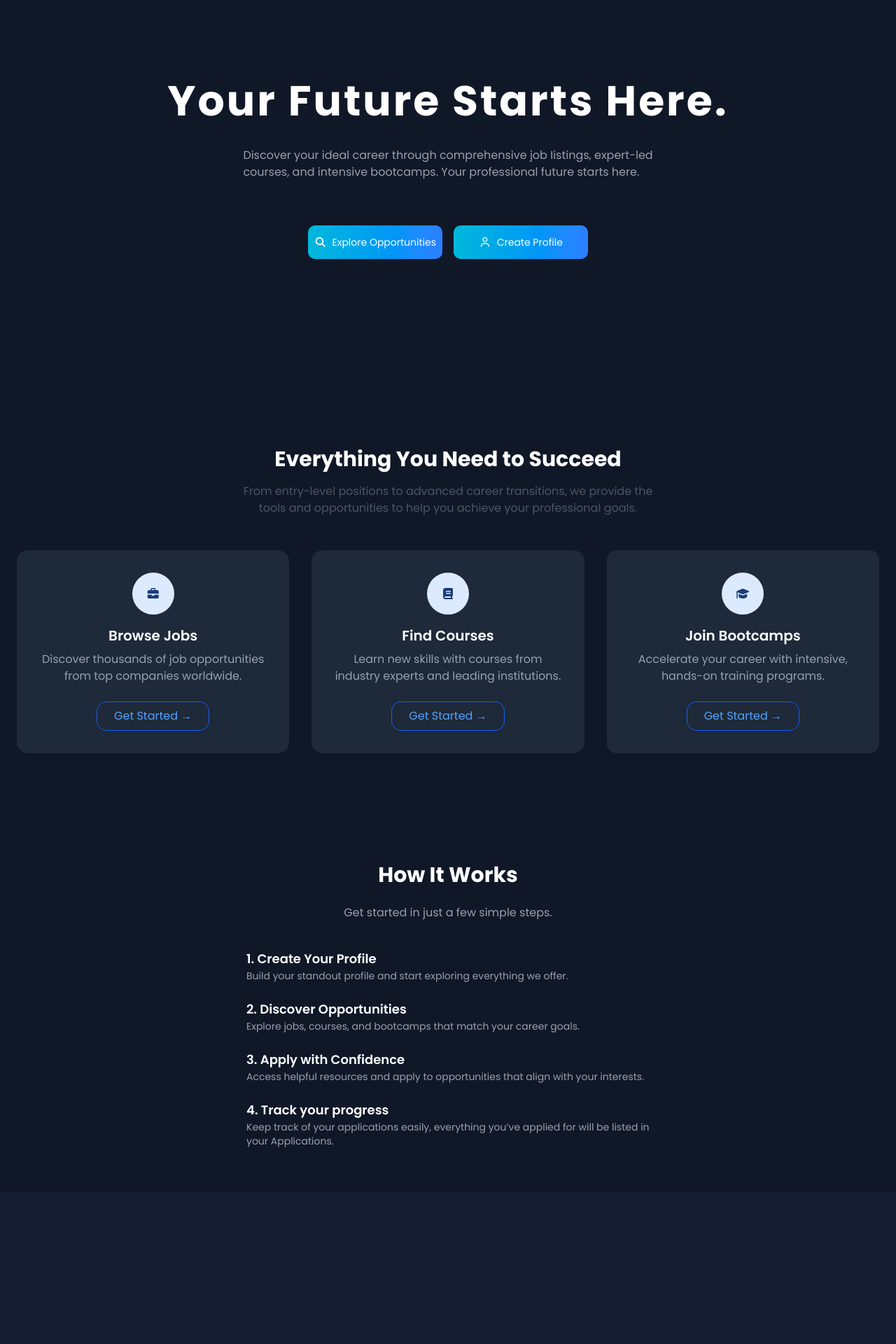
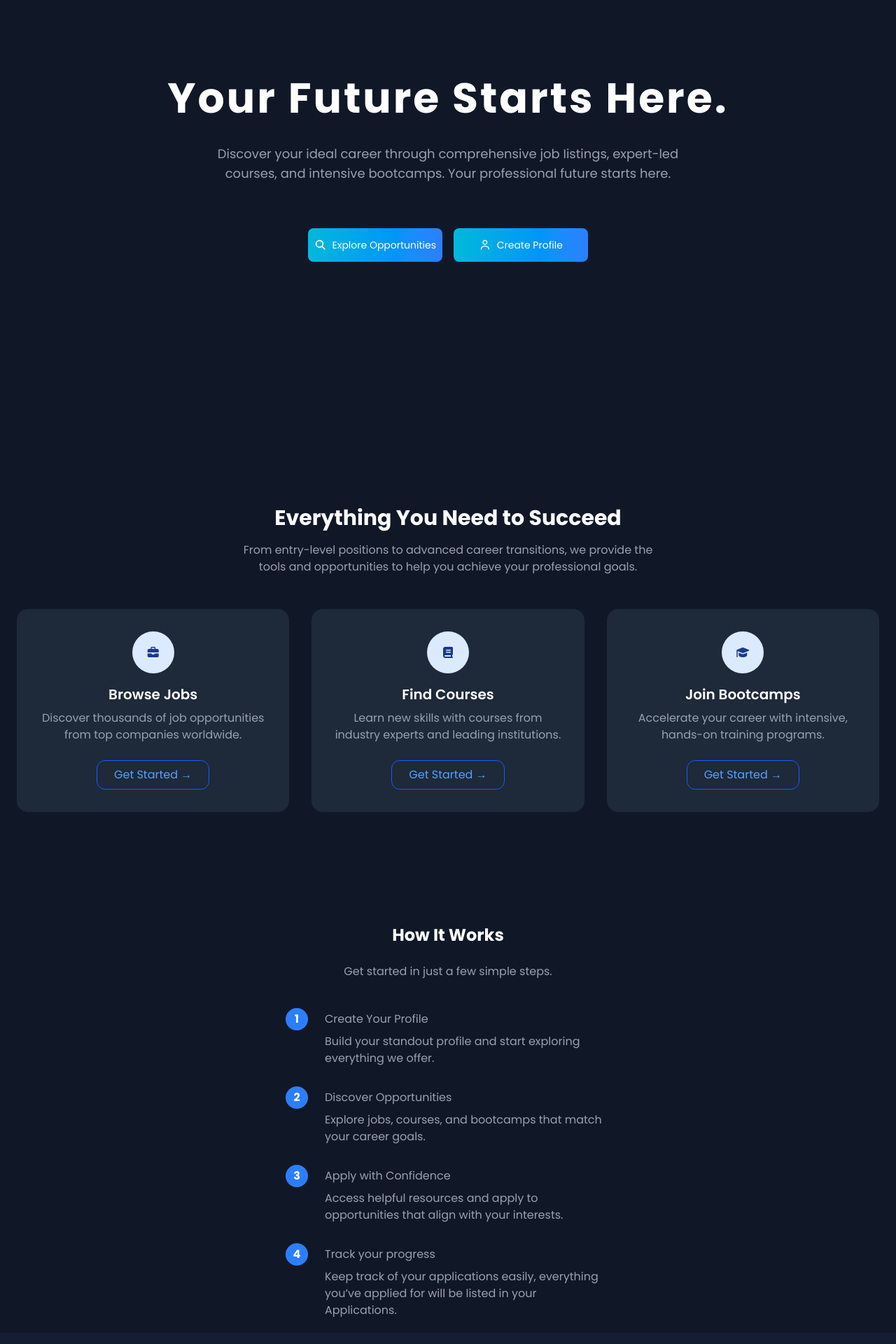
Before and after one commit to JoudKhalidAlosaimi/path-to-your-career-frontend, a React (Vite) app: page /home in a window 1280 px wide. Shown: the part 158-2078 px from the top of the page at 70% size. Before the commit the page ends 1862 px from the top, so only its background shows below. Built offline with nearby package versions, Linux system fonts and the light colour scheme.

Commit message:
added some CSS to the JobIndex component, also fixed an issue with rendering

```diff
--- a/package.json
+++ b/package.json
@@ -18,6 +18,7 @@
     "lucide-react": "^0.552.0",
     "react": "^19.1.1",
     "react-dom": "^19.1.1",
+    "react-icons": "^5.5.0",
     "react-router": "^7.9.4",
     "sweetalert2": "^11.26.3",
     "tailwind-merge": "^3.3.1",
--- a/src/components/HomePage/HomePage.css
+++ b/src/components/HomePage/HomePage.css
@@ -1,5 +1,100 @@
 @import url('https://fonts.googleapis.com/css2?family=Poppins:wght@400;600;700&display=swap');
+@import "tailwindcss";
+@import "tw-animate-css";
+
 body {
     background-color: #151d32;
     font-family: 'Poppins', sans-serif;
 }
+
+.hero-section {
+    @apply flex flex-col justify-center items-center h-screen dark:text-white;
+}
+
+.hero-title {
+    @apply text-center text-6xl font-bold tracking-wider;
+}
+
+.hero-subtitle {
+    @apply text-gray-400 mb-6 text-lg mt-9 text-center;
+}
+
+.hero-buttons {
+    @apply flex flex-col sm:flex-row justify-center items-center gap-4 mt-10;
+}
+
+.hero-button {
+    @apply dark:text-white bg-gradient-to-r from-cyan-500 to-blue-500
+    hover:bg-gradient-to-bl focus:ring-4 focus:outline-none
+    focus:ring-cyan-300 dark:focus:ring-cyan-800 font-medium
+    rounded-lg text-sm w-48 py-3.5 text-center transition;
+}
+
+.success-section {
+    @apply py-20;
+}
+
+.success-container {
+    @apply max-w-7xl mx-auto text-center px-6;
+}
+
+.success-title {
+    @apply text-3xl mb-4 font-bold text-white;
+}
+
+.success-subtitle {
+    @apply text-gray-400 mb-12;
+}
+
+.success-grid {
+    @apply grid grid-cols-1 md:grid-cols-3 gap-8;
+}
+
+.success-card {
+    @apply bg-gray-800 p-8 rounded-2xl hover:scale-105 transition-transform duration-300;
+}
+
+.success-card-icon {
+    @apply w-15 h-15 mx-auto mb-4 bg-blue-100 flex items-center justify-center rounded-full;
+}
+
+.success-card-title {
+    @apply text-xl font-semibold mb-2 text-white;
+}
+
+.success-card-text {
+    @apply text-gray-400 mb-6;
+}
+
+.success-card-button {
+    @apply inline-block border border-blue-600 text-blue-400 font-medium px-6 py-2 rounded-xl
+    hover:bg-blue-900 hover:text-white transition-colors duration-200;
+}
+
+.timeline-section {
+    @apply flex justify-center pt-20 mb-10
+}
+
+.timeline-container {
+    @apply  w-full max-w-lg px-6
+}
+
+.timeline-title {
+    @apply text-2xl font-bold mb-6 flex justify-center text-center
+}
+
+.timeline-subtitle {
+    @apply text-gray-400 mb-10 flex justify-center text-center
+}
+
+.timeline-li {
+    @apply relative flex gap-6 pb-5 items-baseline
+}
+
+.timeline-num {
+    @apply w-8 h-8 bg-blue-500 text-white rounded-full flex items-center justify-center font-bold
+}
+
+.timeline-points {
+    @apply text-gray-400
+}
--- a/src/components/HomePage/HomePage.jsx
+++ b/src/components/HomePage/HomePage.jsx
@@ -4,72 +4,72 @@ import { Link } from 'react-router'
 function HomePage() {
     return (
         <>
-            <section className='flex flex-col justify-center items-center dark:text-white h-screen'>
-                <h1 className="text-center text-6xl font-bold tracking-wider">Your Future Starts Here.</h1>
-                <p className="text-gray-400 mb-6 text-l mt-9">Discover your ideal career through comprehensive job Iistings, expert-led <br />
+            <section className='hero-section'>
+                <h1 className="hero-title">Your Future Starts Here.</h1>
+                <p className="hero-subtitle">Discover your ideal career through comprehensive job Iistings, expert-led <br />
                     courses, and intensive bootcamps. Your professional future starts here.
                 </p>
-                <div className="flex flex-col sm:flex-row justify-center items-center gap-4 mt-10">
+                <div className="hero-buttons">
                     <Link to={'/jobs'}>
-                        <button className="dark:text-white bg-gradient-to-r from-cyan-500 to-blue-500 hover:bg-gradient-to-bl focus:ring-4 focus:outline-none focus:ring-cyan-300 dark:focus:ring-cyan-800 font-medium rounded-lg text-sm w-48 py-3.5 text-center">
-                            <i className="fa-solid fa-magnifying-glass mr-2" style={{color: "#ffffff"}}></i>
+                        <button className="hero-button">
+                            <i className="fa-solid fa-magnifying-glass mr-2 text-white"></i>
                             Explore Opportunities
                         </button>
                     </Link>
 
                     <Link to={'/register'}>
-                        <button className="dark:text-white bg-gradient-to-r from-cyan-500 to-blue-500 hover:bg-gradient-to-bl focus:ring-4 focus:outline-none focus:ring-cyan-300 dark:focus:ring-cyan-800 font-medium rounded-lg text-sm w-48 py-3.5 text-center">
-                            <i className="fa-regular fa-user mr-2"></i>
+                        <button className="hero-button">
+                            <i className="fa-regular fa-user mr-2 text-white"></i>
                             Create Profile
                         </button>
                     </Link>
                     </div>
             </section>
 
-            <section className="py-3 -mt-4 mb-20">
-                <div className="max-w-7xl mx-auto text-center px-6">
-                    <h2 className="text-3xl mb-4 font-bold">Everything You Need to Succeed</h2>
-                    <p className="text-gray-600 mb-12">
+            <section className="success-section">
+                <div className="success-container">
+                    <h2 className="success-title">Everything You Need to Succeed</h2>
+                    <p className="success-subtitle">
                         From entry-level positions to advanced career transitions, we provide the <br />
                         tools and opportunities to help you achieve your professional goals.
                     </p>
 
-                    <div className="grid grid-cols-1 md:grid-cols-3 gap-8">
-                        <div className="bg-gray-800 p-8 rounded-2xl">
-                            <div className="w-15 h-15 mx-auto mb-4 bg-blue-100 flex items-center justify-center rounded-full">
-                                <i className="fa-solid fa-briefcase" style={{color: "#1b3d79"}}></i>
+                    <div className="success-grid">
+                        <div className="success-card">
+                            <div className="success-card-icon">
+                                <i className="fa-solid fa-briefcase text-blue-900"></i>
                             </div>
-                            <h3 className="text-xl font-semibold mb-2">Browse Jobs</h3>
-                            <p className="text-gray-400 mb-6">
+                            <h3 className="success-card-title">Browse Jobs</h3>
+                            <p className="success-card-text">
                                 Discover thousands of job opportunities from top companies worldwide.
                             </p>
-                            <Link to='/jobs/' className="inline-block border border-blue-600 text-blue-400 font-medium px-6 py-2 rounded-xl hover:bg-blue-900 hover:text-white">
+                            <Link to='/jobs/' className="success-card-button">
                                 Get Started →
                             </Link>
                         </div>
 
-                        <div className="bg-gray-800 p-8 rounded-2xl">
-                            <div className="w-15 h-15 mx-auto mb-4 bg-blue-100 flex items-center justify-center rounded-full">
-                                <i className="fa-solid fa-book" style={{color: "#1b3d79"}}></i>
+                        <div className="success-card">
+                            <div className="success-card-icon">
+                                <i className="fa-solid fa-book text-blue-900"></i>
                             </div>
-                            <h3 className="text-xl font-semibold mb-2">Find Courses</h3>
-                            <p className="text-gray-400 mb-6">
+                            <h3 className="success-card-title">Find Courses</h3>
+                            <p className="success-card-text">
                                 Learn new skills with courses from industry experts and leading institutions.
                             </p>
-                            <Link to='/courses' className="inline-block border border-blue-600 text-blue-400 font-medium px-6 py-2 rounded-xl hover:bg-blue-900 hover:text-white">
+                            <Link to='/courses' className="success-card-button">
                                 Get Started →
                             </Link>
                         </div>
 
-                        <div className="bg-gray-800 p-8 rounded-xl">
-                            <div className="w-15 h-15 mx-auto mb-4 bg-blue-100 flex items-center justify-center rounded-full">
-                                <i className="fa-solid fa-graduation-cap" style={{color: "#1b3d79"}}></i>
+                        <div className="success-card">
+                            <div className="success-card-icon">
+                                <i className="fa-solid fa-graduation-cap text-blue-900"></i>
                             </div>
-                            <h3 className="text-xl font-semibold mb-2">Join Bootcamps</h3>
-                            <p className="text-gray-400 mb-6">
+                            <h3 className="success-card-title">Join Bootcamps</h3>
+                            <p className="success-card-text">
                                 Accelerate your career with intensive, hands-on training programs.
                             </p>
-                            <Link to='/bootcamps' className="inline-block border border-blue-600 text-blue-400 font-medium px-6 py-2 rounded-xl hover:bg-blue-900 hover:text-white">
+                            <Link to='/bootcamps' className="success-card-button">
                             Get Started →
                             </Link>
                         </div>
@@ -77,34 +77,60 @@ function HomePage() {
                 </div>
             </section>
 
-            <section className="text-white py-16 px-6 text-center">
-                <h2 className="text-3xl font-bold mb-6">How It Works</h2>
-                <p className="text-gray-400 mb-10">Get started in just a few simple steps.</p>
-                <div className="space-y-6 max-w-xl mx-auto text-left">
+            <section className="timeline-section">
+                <div className="timeline-container">
+                    <h2 className="timeline-title">How It Works</h2>
+                    <p className="timeline-subtitle">Get started in just a few simple steps.</p>
+                    <ul className="space-y-2">
+                        <li className="timeline-li">
+                            <div >
+                                <div className="timeline-num">
+                                    1
+                                </div>
+                            </div>
+
+                            <div className="timeline-points sm-text">
+                                <p>Create Your Profile</p>
+                                <p className="mt-2">Build your standout profile and start exploring everything we offer.</p>
+                            </div>
+                        </li>
+                        <li className="timeline-li">
+                            <div >
+                                <div className="timeline-num">
+                                    2
+                                </div>
+                            </div>
+
+                            <div className="timeline-points sm-text">
+                                <p>Discover Opportunities</p>
+                                <p className="mt-2">Explore jobs, courses, and bootcamps that match your career goals.</p>
+                            </div>
+                        </li>
+                        <li className="timeline-li">
                             <div>
-                        <h3 className="text-lg font-semibold">1. Create Your Profile</h3>
-                        <p className="text-gray-400 text-sm">
-                            Build your standout profile and start exploring everything we offer.
-                        </p>
+                                <div className="timeline-num">
+                                    3
                                 </div>
-                    <div>
-                        <h3 className="text-lg font-semibold">2. Discover Opportunities</h3>
-                        <p className="text-gray-400 text-sm">
-                            Explore jobs, courses, and bootcamps that match your career goals.
-                        </p>
                             </div>
-                    <div>
-                        <h3 className="text-lg font-semibold">3. Apply with Confidence</h3>
-                        <p className="text-gray-400 text-sm">
-                            Access helpful resources and apply to opportunities that align with your interests.
-                        </p>
+
+                            <div className="timeline-points sm-text">
+                                <p>Apply with Confidence</p>
+                                <p className="mt-2"> Access helpful resources and apply to opportunities that align with your interests.</p>
                             </div>
-                    <div>
-                        <h3 className="text-lg font-semibold">4. Track your progress</h3>
-                        <p className="text-gray-400 text-sm">
-                            Keep track of your applications easily, everything you’ve applied for will be listed in your Applications.
-                        </p>
+                        </li>
+                        <li className="timeline-li">
+                            <div >
+                                <div className="timeline-num">
+                                    4
                                 </div>
+                            </div>
+
+                            <div className="timeline-points sm-text">
+                                <p>Track your progress</p>
+                                <p className="mt-2">Keep track of your applications easily, everything you’ve applied for will be listed in your Applications.</p>
+                            </div>
+                        </li>
+                    </ul>
                 </div>
             </section>
         </>
```
Also changed, not shown: src/components/JobIndex/JobIndex.jsx (+58 -29 lines), src/components/JobIndex/JobSearch.jsx (+30 -10 lines), 1 other file (tests, documents, lock files or other folders). Lines whose indentation alone changed are shown as unchanged.
